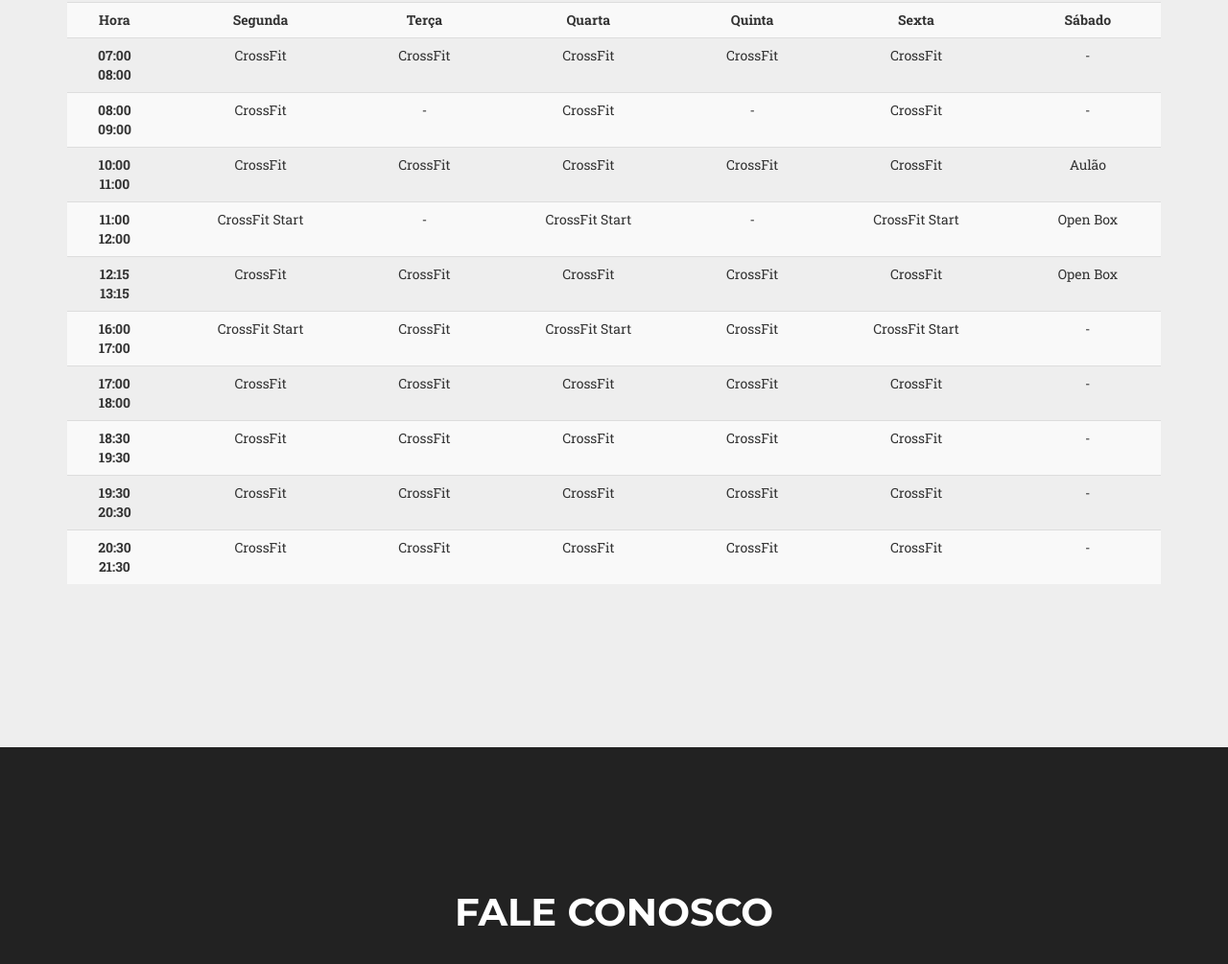
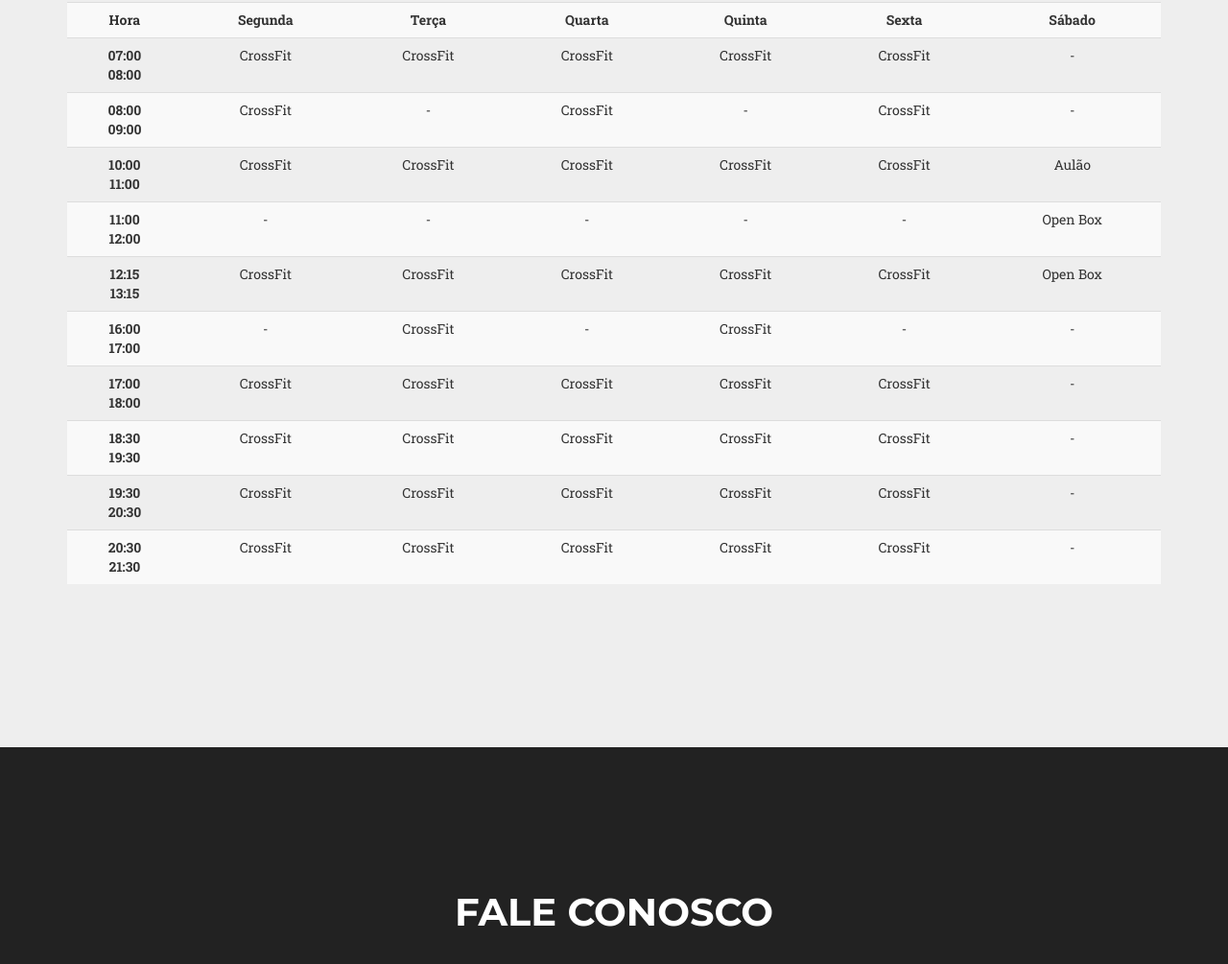
Before and after one commit to H3134/LagoaCrossfit, a website: page index.html in a window 1280 px wide. Shown: the part 2430-3435 px from the top of the page at 96% size. Drawn offline with nearby package versions, Linux system fonts and the light colour scheme; a web font is replaced by a local one.

Commit message:
Update index.html

```diff
--- a/index.html
+++ b/index.html
@@ -209,11 +209,11 @@
             </tr>
             <tr>
             <th>11:00<br/>12:00</th>
-              <td>CrossFit Start</td>
               <td>-</td>
-              <td>CrossFit Start</td>
               <td>-</td>
-              <td>CrossFit Start</td>
+              <td>-</td>
+              <td>-</td>
+              <td>-</td>
               <td>Open Box</td>
             </tr>
             <tr>
@@ -227,11 +227,11 @@
             </tr>
             <tr>
               <th>16:00<br/>17:00</th>
-              <td>CrossFit Start</td>
+              <td>-</td>
               <td>CrossFit</td>
-              <td>CrossFit Start</td>
+              <td>-</td>
               <td>CrossFit</td>
-              <td>CrossFit Start</td>
+              <td>-</td>
               <td>-</td>
             </tr>
             <tr>
```
